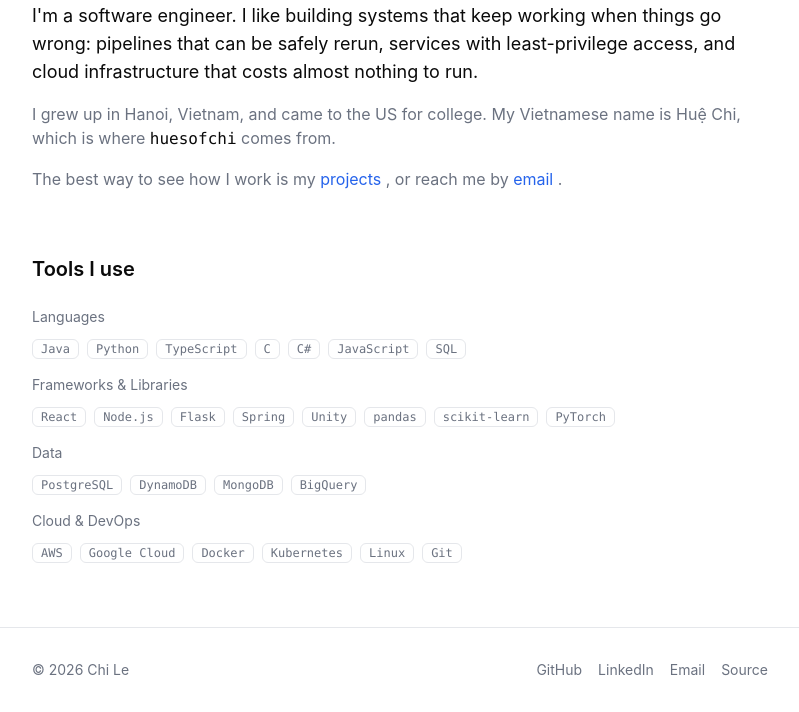
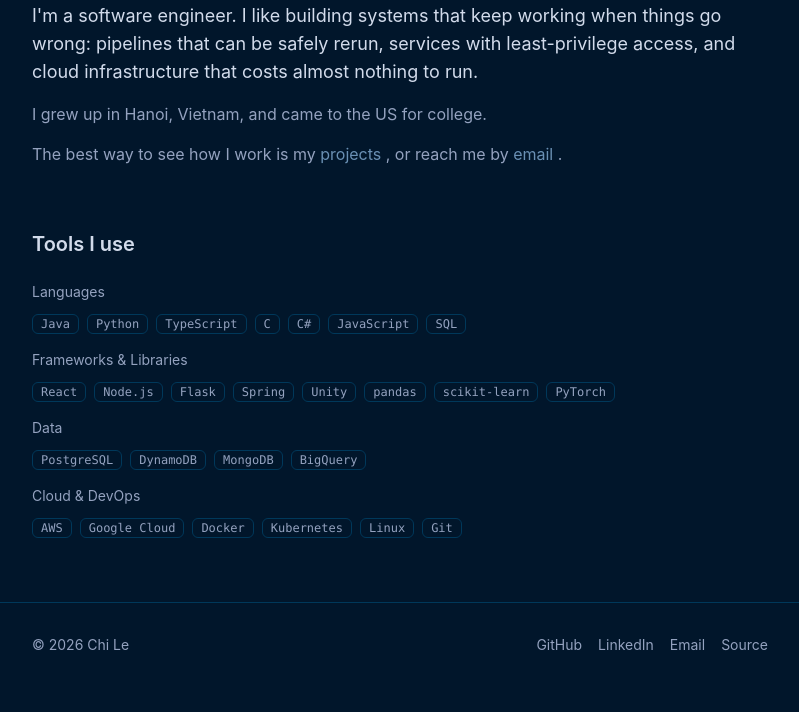
Before and after one commit to lhchi04/lhchi04.github.io, an Astro site: page /about in a window 1280 px wide. Shown: the part 191-903 px from the top of the page, without its empty margins (240-1039 px from the left). After the commit the page ends 878 px from the top, so only its background shows below. Built offline with nearby package versions, Linux system fonts and the light colour scheme; Astro itself is replaced by a stand-in of ours.

Commit message:
Apply navy/ice-blue palette and make dark mode the default
- Design tokens from the "Underwater Serenade" palette, light and dark,
  all text pairs WCAG AA
- Dark is the default; a visitor's light-mode choice is remembered
- About: drop the name-origin line

```diff
--- a/src/layouts/BaseLayout.astro
+++ b/src/layouts/BaseLayout.astro
@@ -16,7 +16,7 @@ const canonical = new URL(Astro.url.pathname, Astro.site ?? site.url);
 ---
 
 <!doctype html>
-<html lang="en">
+<html lang="en" data-theme="dark">
   <head>
     <meta charset="utf-8" />
     <meta name="viewport" content="width=device-width, initial-scale=1" />
@@ -38,6 +38,7 @@ const canonical = new URL(Astro.url.pathname, Astro.site ?? site.url);
     <meta name="generator" content={Astro.generator} />
     <script is:inline>
       // Set theme before paint to avoid a flash of the wrong theme.
+      // Dark is the default; a visitor's toggle choice is remembered.
       (() => {
         let theme;
         try {
@@ -45,7 +46,7 @@ const canonical = new URL(Astro.url.pathname, Astro.site ?? site.url);
         } catch {
           // storage unavailable (private mode / blocked) — fall back to system preference
         }
-        if (!theme) theme = matchMedia('(prefers-color-scheme: dark)').matches ? 'dark' : 'light';
+        if (theme !== 'light') theme = 'dark';
         document.documentElement.dataset.theme = theme;
       })();
     </script>
--- a/src/pages/about.astro
+++ b/src/pages/about.astro
@@ -7,10 +7,7 @@ import { site } from '../lib/site';
 <BaseLayout title="About" description={`About ${site.name}: ${site.headline}`}>
   <h1 class="text-3xl font-bold tracking-tight">About</h1>
   <p class="mt-6 text-lg">{site.bio}</p>
-  <p class="mt-4 text-muted">
-    I grew up in Hanoi, Vietnam, and came to the US for college. My Vietnamese name is Huệ Chi,
-    which is where <span class="font-mono text-fg">huesofchi</span> comes from.
-  </p>
+  <p class="mt-4 text-muted">I grew up in Hanoi, Vietnam, and came to the US for college.</p>
   <p class="mt-4 text-muted">
     The best way to see how I work is my{' '}
     <a href="/projects" class="text-accent hover:underline">
--- a/src/styles/global.css
+++ b/src/styles/global.css
@@ -9,10 +9,19 @@
   --color-muted: var(--color-muted);
   --color-accent: var(--color-accent);
   --color-border: var(--color-border);
+  --color-navy: var(--palette-navy);
+  --color-current: var(--palette-current);
+  --color-arctic: var(--palette-arctic);
+  --color-haze: var(--palette-haze);
+  --color-snow: var(--palette-snow);
 }
 
 html {
-  color-scheme: light dark;
+  color-scheme: dark;
+}
+
+html[data-theme='light'] {
+  color-scheme: light;
 }
 
 body {
--- a/src/styles/tokens.css
+++ b/src/styles/tokens.css
@@ -1,16 +1,31 @@
-/* Design tokens. Placeholder values — refined in Phase 3 (UI pass). */
+/*
+ * Design tokens.
+ * Palette: "Underwater Serenade" — deep-sea navy to pale ice blue.
+ *   Abyssal Navy #01162b · Cold Current #00385a · Arctic Mist #6a90b4
+ *   Haze #94a2bf · Snow Veil #d2dbeb
+ * Text pairs meet WCAG AA (>= 4.5:1). Arctic Mist and Haze are below 4.5:1 on
+ * light backgrounds, so in light mode use them for decoration only, not text.
+ */
 :root {
-  --color-bg: #ffffff;
-  --color-fg: #0a0a0a;
-  --color-muted: #6b7280;
-  --color-accent: #2563eb;
-  --color-border: #e5e7eb;
+  /* Raw palette — for gradients and decoration */
+  --palette-navy: #01162b;
+  --palette-current: #00385a;
+  --palette-arctic: #6a90b4;
+  --palette-haze: #94a2bf;
+  --palette-snow: #d2dbeb;
+
+  /* Semantic tokens — light mode */
+  --color-bg: #f4f7fb; /* Snow Veil tint */
+  --color-fg: var(--palette-navy); /* 17:1 */
+  --color-muted: #4b6584; /* deepened Arctic Mist, 5.6:1 */
+  --color-accent: var(--palette-current); /* 11.4:1 */
+  --color-border: var(--palette-snow);
 }
 
 :root[data-theme='dark'] {
-  --color-bg: #0a0a0a;
-  --color-fg: #fafafa;
-  --color-muted: #9ca3af;
-  --color-accent: #60a5fa;
-  --color-border: #262626;
+  --color-bg: var(--palette-navy);
+  --color-fg: var(--palette-snow); /* 13.1:1 */
+  --color-muted: var(--palette-haze); /* 7.1:1 */
+  --color-accent: var(--palette-arctic); /* 5.4:1 */
+  --color-border: var(--palette-current);
 }
```
